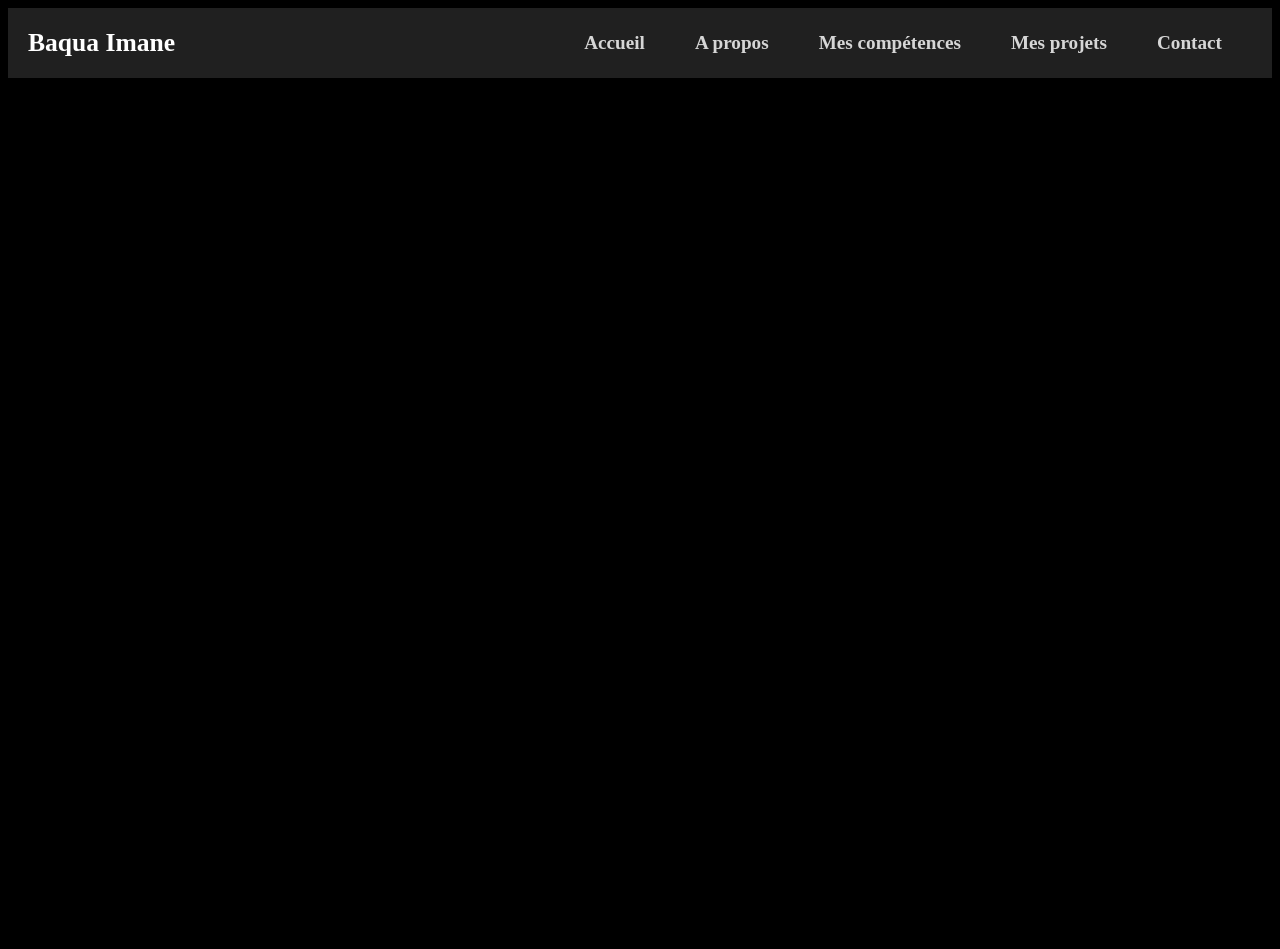
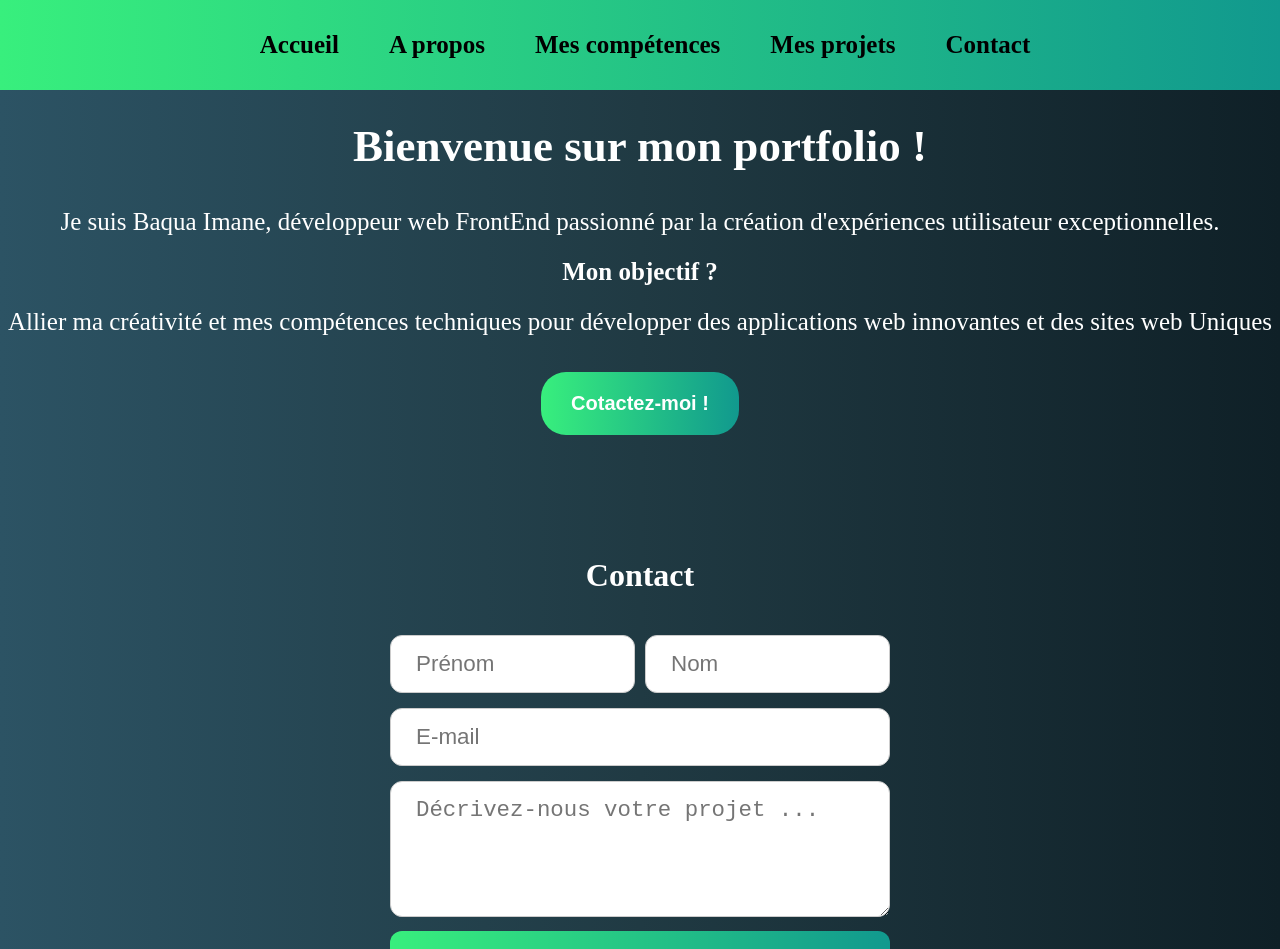
Before and after one commit to Imi59/p12_portfolio, a React (Vite) app in the folder portfolio/: page / in a window 1280 px wide. Shown: the top 949 px of the page. Before the commit the page ends 800 px from the top, so only its background shows below. Built offline with nearby package versions, Linux system fonts and the light colour scheme.

Commit message:
création du composant BUTTON et contact

```diff
--- /dev/null
+++ b/portfolio/src/components/Button/Button.jsx
@@ -0,0 +1,7 @@
+import React from "react";
+
+const GradientButton = () => {
+  return <button> Cotactez-moi ! </button>;
+};
+
+export default GradientButton;
--- /dev/null
+++ b/portfolio/src/components/Button/button.scss
@@ -0,0 +1,17 @@
+button {
+    color: white;
+    padding: 20px 30px;
+    border: none;
+    border-radius: 25px;
+    cursor: pointer;
+    font-size: 20px;
+    font-weight: bolder;
+    background: #11998e;
+    background: -webkit-linear-gradient(to right, #38ef7d, #11998e);
+    background: linear-gradient(to right, #38ef7d, #11998e);
+    transition: font-size 0.3s ease; // Ajoutez cette ligne pour la transition
+
+    &:hover {
+        font-size: 25px; // Augmentez la taille de la police au survol
+    }
+}
--- /dev/null
+++ b/portfolio/src/components/Contact/Contact.jsx
@@ -0,0 +1,76 @@
+import React, { useState } from "react";
+
+const Contact = () => {
+  const [showModal, setShowModal] = useState(false);
+
+  const handleSubmit = (event) => {
+    event.preventDefault();
+    setShowModal(true);
+    setTimeout(() => {
+      setShowModal(false);
+      event.target.reset(); // Réinitialise le formulaire
+    }, 2000); // Ferme la modale après 1 seconde
+  };
+
+  return (
+    <div id="contact" className="contact">
+      <h1>Contact</h1>
+      <form className="contact__form" onSubmit={handleSubmit}>
+        <div className="contact__form-row">
+          <div className="contact__form-group contact__form-group--half">
+            <input
+              type="text"
+              id="firstName"
+              name="firstName"
+              className="contact__input"
+              placeholder="Prénom"
+              required
+            />
+          </div>
+          <div className="contact__form-group contact__form-group--half">
+            <input
+              type="text"
+              id="lastName"
+              name="lastName"
+              className="contact__input"
+              placeholder="Nom"
+              required
+            />
+          </div>
+        </div>
+        <div className="contact__form-group">
+          <input
+            type="email"
+            id="email"
+            name="email"
+            className="contact__input"
+            placeholder="E-mail"
+            required
+          />
+        </div>
+        <div className="contact__form-group">
+          <textarea
+            id="message"
+            name="message"
+            rows="4"
+            className="contact__textarea"
+            placeholder="Décrivez-nous votre projet ..."
+            required
+          ></textarea>
+        </div>
+        <button type="submit" className="contact__button">
+          Envoyer
+        </button>
+      </form>
+      {showModal && (
+        <div className="modal">
+          <div className="modal__content">
+            <p>Votre message a été envoyé avec succès !</p>
+          </div>
+        </div>
+      )}
+    </div>
+  );
+};
+
+export default Contact;
--- /dev/null
+++ b/portfolio/src/components/Contact/contact.scss
@@ -0,0 +1,100 @@
+.contact {
+    display: grid;
+    justify-content: center;
+    align-items: center;
+    margin-top: 100px;
+
+    h1 {
+        color: white;
+        text-align: center;
+    }
+
+    &__form {
+        display: grid;
+        gap: 10px;
+        max-width: 500px;
+        width: 100%;
+        margin-top: 15px;
+        margin-bottom: 150px;
+    }
+
+    &__form-row {
+        display: flex;
+        justify-content: space-between;
+        gap: 10px;
+    }
+
+    &__form-group {
+        label {
+            display: block;
+            margin-bottom: 5px;
+        }
+
+        input,
+        textarea {
+            padding: 15px 25px;
+            font-size: 1.4rem;
+            border-radius: 12px;
+            border: 1px solid #ccc;
+            width: 100%;
+            max-width: 500px;
+            box-sizing: border-box;
+            margin-top: 5px;
+        }
+
+        textarea {
+            min-height: 100px;
+        }
+    }
+
+    &__button {
+        padding: 15px 25px;
+        font-size: 1.4rem;
+        border-radius: 12px;
+        border: none;
+        background-color: #007bff;
+        color: #fff;
+        cursor: pointer;
+        transition: background-color 0.3s ease;
+
+        &:hover {
+            background-color: #0056b3;
+        }
+    }
+
+    .modal {
+        position: fixed;
+        top: 0;
+        left: 0;
+        width: 100%;
+        height: 100%;
+        background-color: rgba(0, 0, 0, 0.5);
+        display: flex;
+        justify-content: center;
+        align-items: center;
+        z-index: 999;
+    }
+
+    .modal__content {
+        background-color: #fff;
+        padding: 20px;
+        border-radius: 8px;
+        text-align: center;
+    }
+
+    @media (max-width: 767px) {
+        .contact__form-row {
+            flex-direction: column;
+        }
+    }
+
+    @media (max-width: 420px) {
+        h1 {
+            font-size: 40px;
+        }
+
+        .contact__form {
+            width: 95%;
+        }
+    }
+}
--- a/portfolio/src/components/Header/Header.jsx
+++ b/portfolio/src/components/Header/Header.jsx
@@ -4,7 +4,6 @@ import { Link } from "react-router-dom";
 const Header = () => {
   return (
     <header className="header">
-      <div className="brand"> Baqua Imane </div>
       <nav className="nav">
         <ul>
           <li>
--- a/portfolio/src/components/Header/header.scss
+++ b/portfolio/src/components/Header/header.scss
@@ -1,31 +1,27 @@
 .header {
     display: flex;
-    justify-content: space-between;
+    justify-content: center;
     align-items: center;
-    padding: 20px;
-    background-color: rgba(158, 158, 158, 0.2);
-    color: white;
+    padding: 15px;
+    background: #11998e;
+    background: -webkit-linear-gradient(to right, #38ef7d, #11998e);
+    background: linear-gradient(to right, #38ef7d, #11998e);
 
-    .brand {
-        font-size: 2vw;
-        font-weight: bold;
-    }
 
     .nav {
         ul {
             list-style-type: none;
-            padding: 0;
             gap: 20px;
-            margin: 0;
             display: flex;
+
         }
 
         .nav-link {
             text-decoration: none;
-            color: #d6d6d6;
             margin-right: 30px;
-            font-weight: bold;
-            font-size: 1.5vw;
+            color: black;
+            font-weight: bolder;
+            font-size: 25px;
             transition: all 0.3s ease;
 
             &:hover {
--- /dev/null
+++ b/portfolio/src/components/Presentation/Presentation.jsx
@@ -0,0 +1,25 @@
+import React from "react";
+import Button from "../Button/Button";
+
+const Presentation = () => {
+  return (
+    <div className="presentation">
+      <div className="presentation__text">
+        <h1>Bienvenue sur mon portfolio !</h1>
+        <p>
+          Je suis Baqua Imane, développeur web FrontEnd passionné par la
+          création d'expériences utilisateur exceptionnelles.
+          <br />
+          <strong>Mon objectif ?</strong>
+          <br />
+          Allier ma créativité et mes compétences techniques pour développer des
+          applications web innovantes et des sites web Uniques
+        </p>
+      </div>
+
+      <Button />
+    </div>
+  );
+};
+
+export default Presentation;
--- /dev/null
+++ b/portfolio/src/components/Presentation/presentation.scss
@@ -0,0 +1,24 @@
+ .presentation {
+     display: flex;
+     flex-direction: column;
+     align-items: center;
+ }
+
+ .presentation__text {
+     flex: 1;
+     text-align: center;
+     color: white;
+
+     h1 {
+         margin-bottom: 20px;
+         font-size: 45px;
+
+
+     }
+
+     p {
+         font-size: 25px;
+         line-height: 2em;
+
+     }
+ }
--- a/portfolio/src/index.scss
+++ b/portfolio/src/index.scss
@@ -1,6 +1,13 @@
 @use "./components/Header/header.scss";
 @use "./pages/Home/home.scss";
+@use "./components/Presentation/presentation.scss";
+@use "./components/Button/button.scss";
+@use "./components/Contact/contact.scss";
 
 body {
-    background-color: black;
+    margin: 0;
+    background: #0F2027;
+    background: -webkit-linear-gradient(to right, #2C5364, #203A43, #0F2027);
+    background: linear-gradient(to right, #2C5364, #203A43, #0F2027);
+
 }
--- a/portfolio/src/pages/Home/Home.jsx
+++ b/portfolio/src/pages/Home/Home.jsx
@@ -1,9 +1,13 @@
 import Header from "../../components/Header/Header";
+import Presentation from "../../components/Presentation/Presentation";
+import Contact from "../../components/Contact/Contact";
 
 const Home = () => {
   return (
-    <div id="home" >
+    <div id="home">
       <Header />
+      <Presentation />
+      <Contact />
     </div>
   );
 };
```
